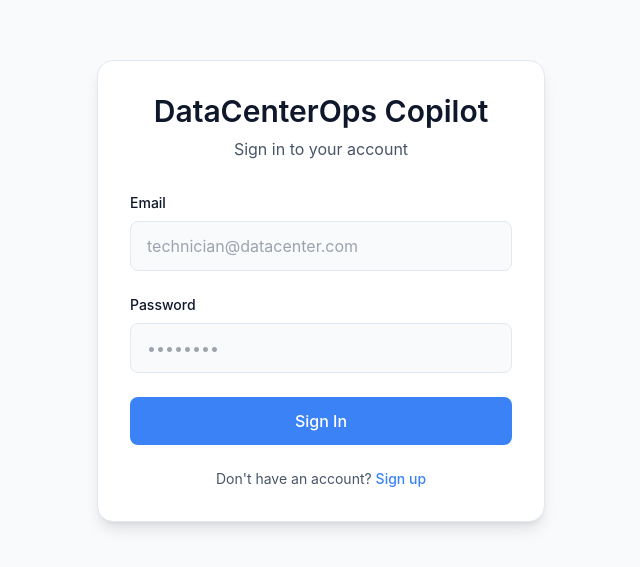
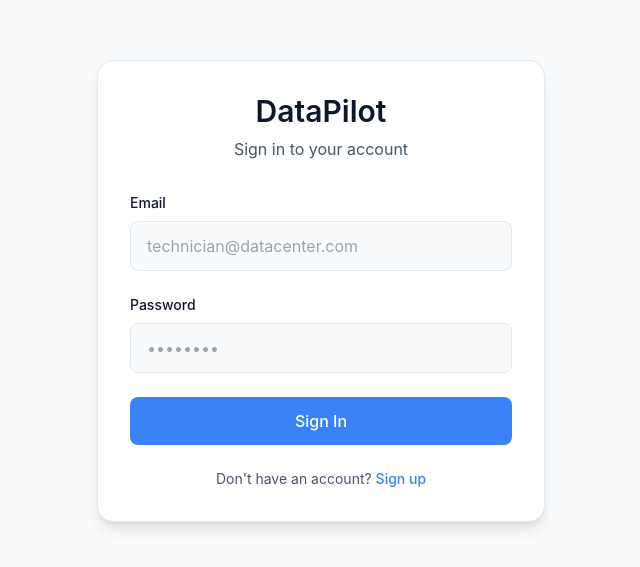
Before and after one commit to Jeanpascal-Gauthier/hackutd25, a React (Vite) app in the folder frontend/: page /login in a window 1280 px wide. Shown: the part 109-676 px from the top of the page, without its empty margins (319-959 px from the left). Built offline with nearby package versions, Linux system fonts and the light colour scheme.

Commit message:
Changed name to DataPilot

```diff
--- a/frontend/index.html
+++ b/frontend/index.html
@@ -4,7 +4,7 @@
     <meta charset="UTF-8" />
     <link rel="icon" type="image/svg+xml" href="/vite.svg" />
     <meta name="viewport" content="width=device-width, initial-scale=1.0" />
-    <title>DataCenterOps Copilot</title>
+    <title>DataPilot</title>
   </head>
   <body>
     <div id="root"></div>
--- a/frontend/src/components/TopBar.jsx
+++ b/frontend/src/components/TopBar.jsx
@@ -13,7 +13,7 @@ function TopBar({ onSearchChange, onCreateClick, onApprovalsClick }) {
         {/* Left: Product Name */}
         <div className="flex items-center flex-shrink-0">
           <h1 className="text-lg md:text-h1 text-text-primary font-semibold whitespace-nowrap">
-            DataCenterOps Copilot
+            DataPilot
           </h1>
         </div>
 
--- a/frontend/src/pages/LoginPage.jsx
+++ b/frontend/src/pages/LoginPage.jsx
@@ -68,7 +68,7 @@ function LoginPage() {
       >
         <div className="text-center mb-8">
           <h1 className="text-3xl font-semibold text-text-primary mb-2">
-            DataCenterOps Copilot
+            DataPilot
           </h1>
           <p className="text-text-secondary">Sign in to your account</p>
         </div>
--- a/frontend/src/pages/SignupPage.jsx
+++ b/frontend/src/pages/SignupPage.jsx
@@ -99,7 +99,7 @@ function SignupPage() {
           <h1 className="text-3xl font-semibold text-text-primary mb-2">
             Create Account
           </h1>
-          <p className="text-text-secondary">Join DataCenterOps Copilot</p>
+          <p className="text-text-secondary">Join DataPilot</p>
         </div>
 
         <form onSubmit={handleSubmit} className="space-y-5">
```
